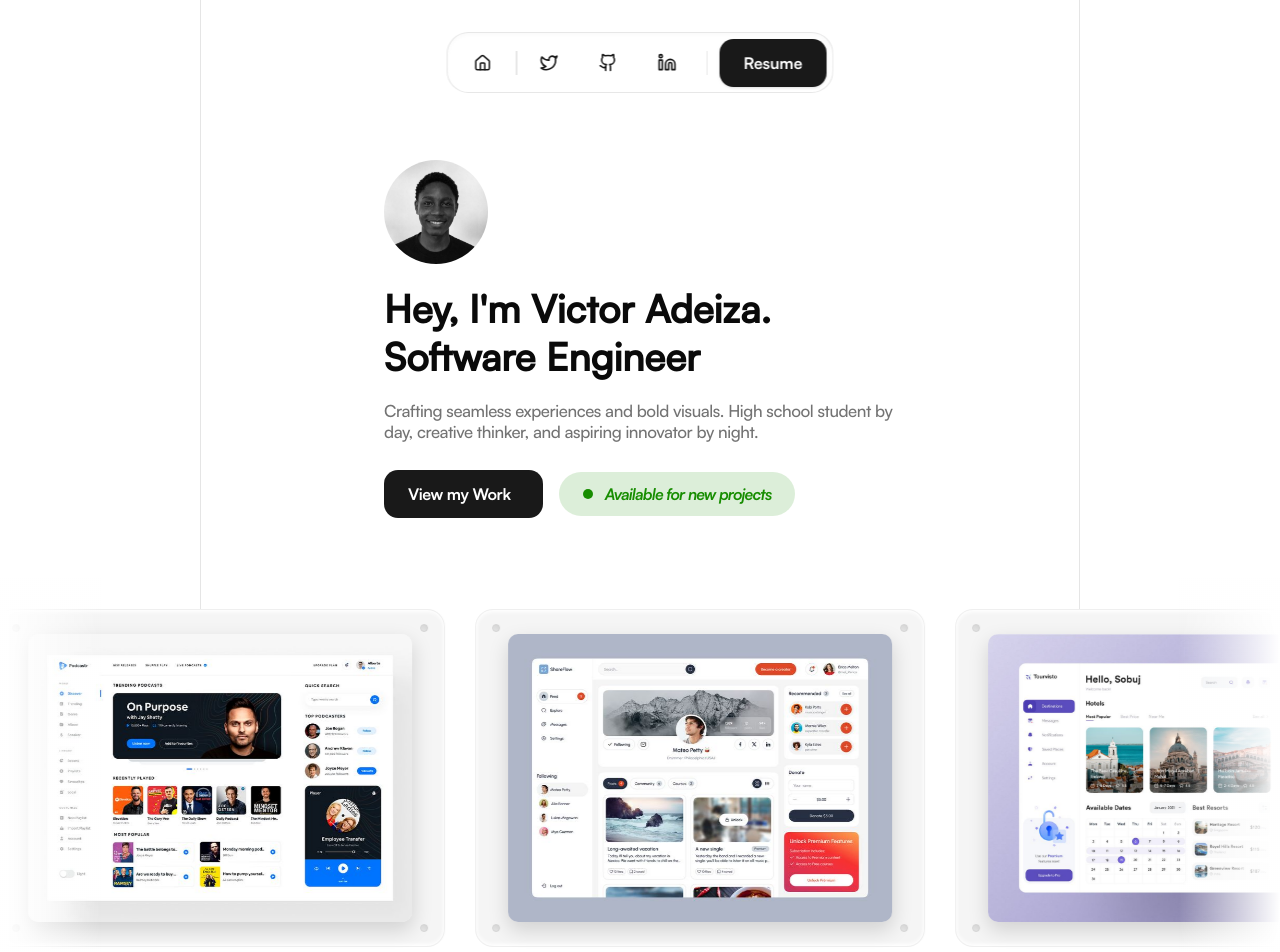
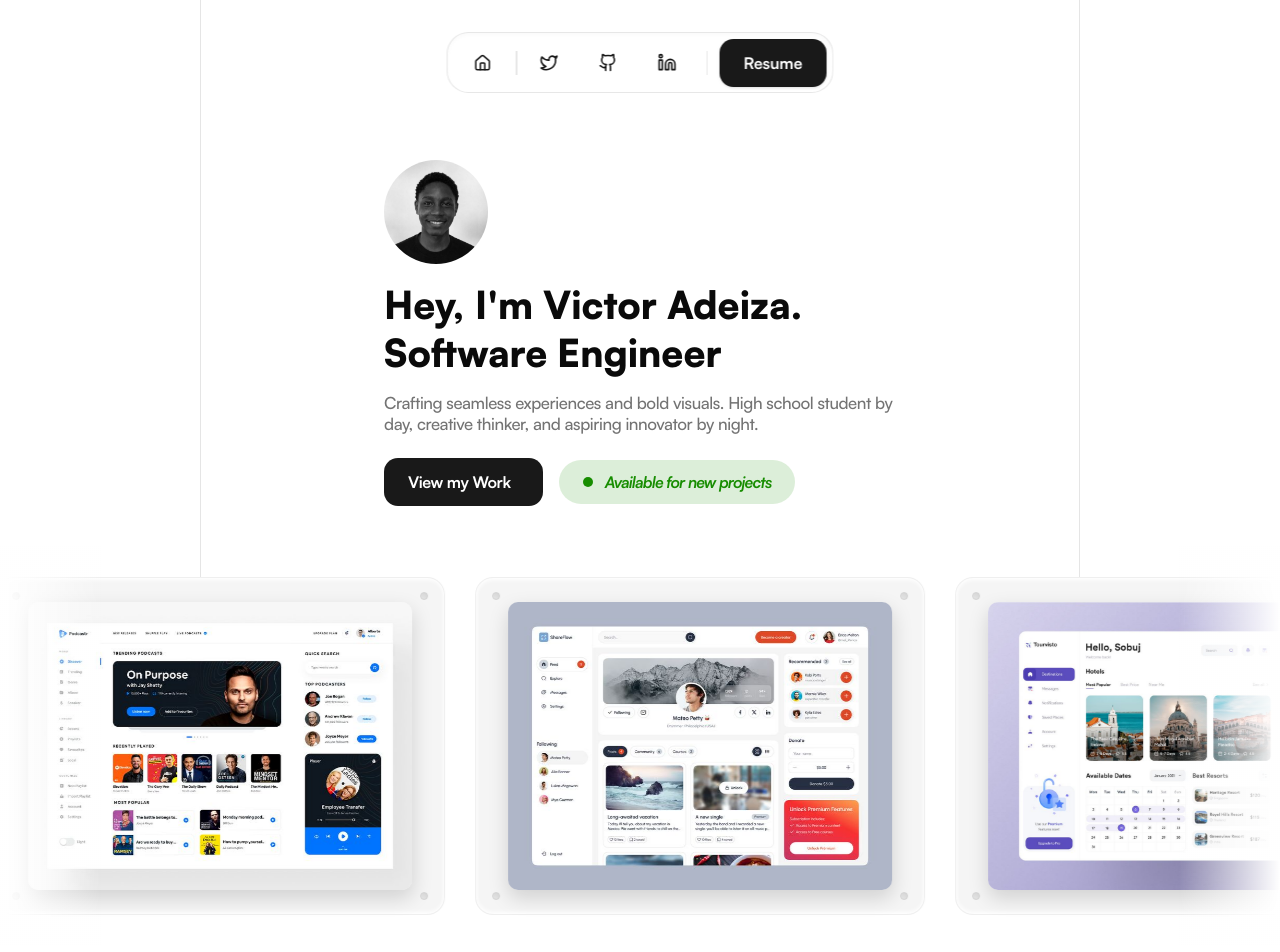
Before and after one commit to vicdevman/vicdevman, a Next.js app: page / in a window 1280 px wide. Shown: the top 952 px of the page. Built offline with nearby package versions, Linux system fonts and the light colour scheme.

Commit message:
feat: made hero text bold

```diff
--- a/app/components/hero.js
+++ b/app/components/hero.js
@@ -58,7 +58,7 @@ export default function Hero() {
 shadow-[0_8px_32px_0_rgba(31,38,135,0.37)]
 rounded-3xl p-8"></div> */}
 
-      <div className=" max-w-3xl mx-auto flex flex-col gap-5 px-6 items-start">
+      <div className=" max-w-3xl mx-auto flex flex-col gap-4 px-6 items-start">
         <div className="w-26 h-26 overflow-hidden rounded-full">
           <Image
             src="/vic.jpeg"
@@ -69,7 +69,7 @@ rounded-3xl p-8"></div> */}
           />
         </div>
 
-        <h1 className="font-extrabold max-sm:text-[1.6rem] text-[2.4rem] leading-tight tracking-normal font-[satoshi-medium]">
+        <h1 className="max-sm:text-[1.6rem] text-[2.4rem] leading-tight tracking-normal font-[satoshi-black]">
           <BlurText
             text="Hey, I'm Victor Adeiza."
             delay={0}
@@ -105,7 +105,7 @@ rounded-3xl p-8"></div> */}
           </div>
         </div>
       </div>
-      <div className="w-full relative z-10 overflow-hidden left-0 top-85 -mt-70 h-full">
+      <div className="w-full relative z-10 overflow-hidden left-0 top-80 -mt-70 h-full">
         <LogoLoop
           logos={techLogos}
           containerHeight={400}
--- a/app/components/projects.js
+++ b/app/components/projects.js
@@ -137,7 +137,7 @@ export default function Projects() {
           />
         </div>
 
-        <h1 className="text-3xl max-sm:text-xl font-[satoshi-bold] tracking-tight -mt-2 mb-2 relative z-20">
+        <h1 className="text-3xl max-sm:text-2xl font-[satoshi-bold] tracking-tight -mt-2 mb-2 relative z-20">
           Here’s What I’ve Been Up To.
         </h1>
 
--- a/app/components/skills.js
+++ b/app/components/skills.js
@@ -127,10 +127,10 @@ export default function Skills() {
   return (
     <div className=" flex flex-col mt-110">
       <div className=" max-w-2xl mx-auto px-6">
-        <h1 className="text-3xl text-center font-[satoshi-bold] mb-2 tracking-tight">
+        <h1 className="text-3xl max-sm:text-2xl text-center font-[satoshi-bold] mb-1 tracking-tight">
           How Can I Help?
         </h1>
-        <p className="text-lg text-center text-neutral-500 font-[satoshi-medium] tracking-tight">
+        <p className="text-lg max-sm:text-[1.05rem] text-center text-neutral-500 font-[satoshi-medium] tracking-tight">
           Let’s turn your vision into something amazing.
         </p>
 
```
